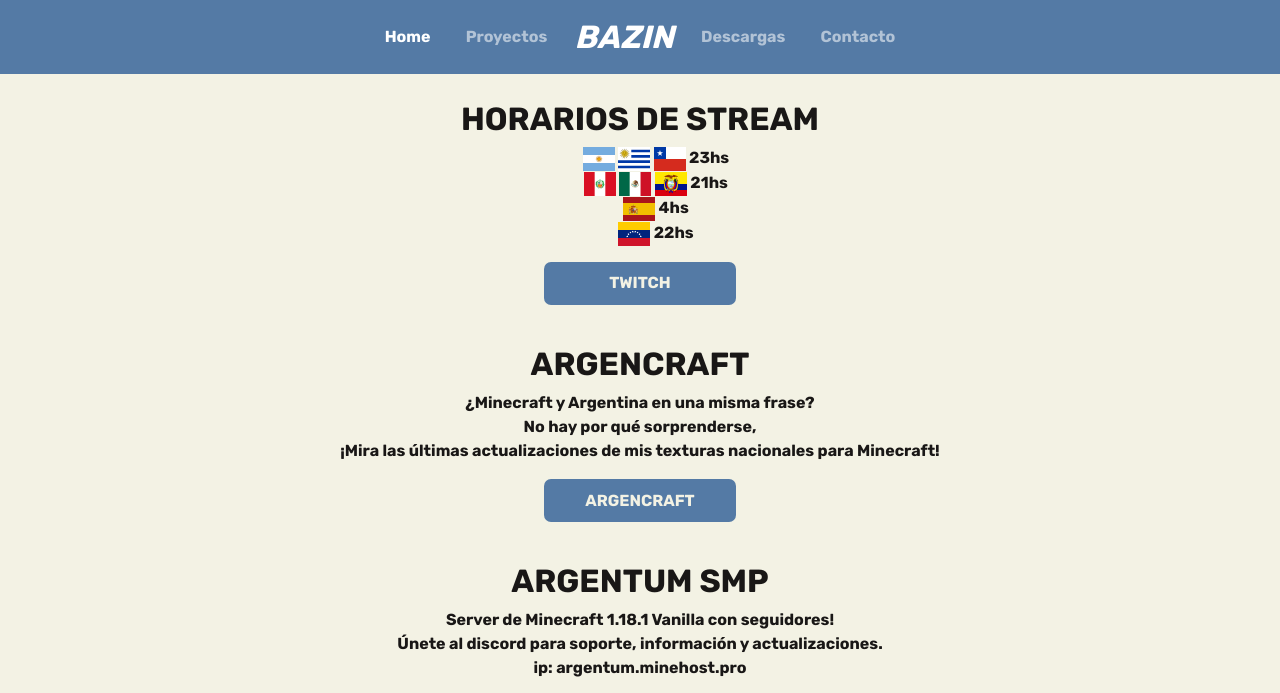
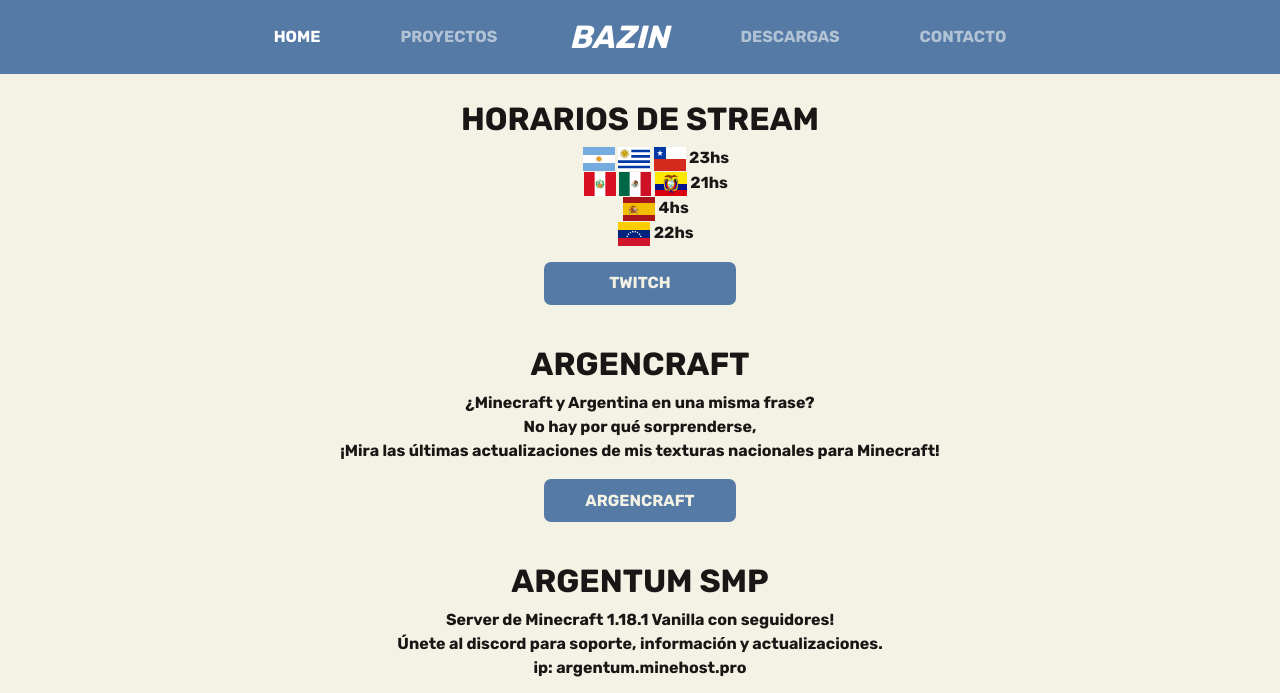
Before and after one commit to MaxHTL/4ta-entrega, a website: page index.html in a window 1280 px wide. Shown: the top 693 px of the page. Drawn offline with nearby package versions, Linux system fonts and the light colour scheme.

Commit message:
Arreglo texto header

```diff
--- a/index.html
+++ b/index.html
@@ -42,11 +42,11 @@
               </button>
               <div class="collapse navbar-collapse justify-content-center" id="navbarNavAltMarkup">
                 <div class="navbar-nav d-flex navbar-nav-align">
-                  <a class="nav-link active" aria-current="page" href="index.html">Home</a>
-                  <a class="nav-link" href="./src/pages/proyectos.html">Proyectos</a>
-                  <a class="nav-link-brand navbar-brand" href="#">BAZIN</a>
-                  <a class="nav-link" href="./src/pages/descargas.html">Descargas</a>
-                  <a class="nav-link" href="./src/pages/contacto.html">Contacto</a>
+                  <a class="nav-link-custom nav-link active" aria-current="page" href="index.html">Home</a>
+                  <a class="nav-link-custom nav-link" href="./src/pages/proyectos.html">Proyectos</a>
+                  <a class="nav-link-custom nav-link-brand navbar-brand" href="#">BAZIN</a>
+                  <a class="nav-link-custom nav-link" href="./src/pages/descargas.html">Descargas</a>
+                  <a class="nav-link-custom nav-link" href="./src/pages/contacto.html">Contacto</a>
                 </div>
               </div>
             </div>
--- a/scss/components/_header.scss
+++ b/scss/components/_header.scss
@@ -1,16 +1,3 @@
-%nav-text-style{
-    color: $header-text-color;
-    text-decoration: none;
-    font-weight: bold;
-    padding: 10px;
-    transition: all 500ms;
-    text-transform: uppercase;
-        &:hover{
-            color: $third-color;
-            transform: scale(1.2);
-        }
-}
-
 header{
     width: 100vw;
     margin-bottom: 1rem;
@@ -21,16 +8,16 @@ header{
 }
 
 .navbar-brand{
+    margin: 0 2rem 0;
+    font-size: 2rem;
     font-style: italic;
-    font-size: xx-large;
-    margin: 0 0.6rem 0;
 }
 
 .nav-link{
-    margin: 0 0.6rem 0;
+    margin: 0 2rem 0;
+    font-size: 1rem;
+    text-transform: uppercase;
 }
-
-
 
 @media only screen and (max-width: 992px) {
 
```
Also changed, not shown: css/style.css, 1 other file.
